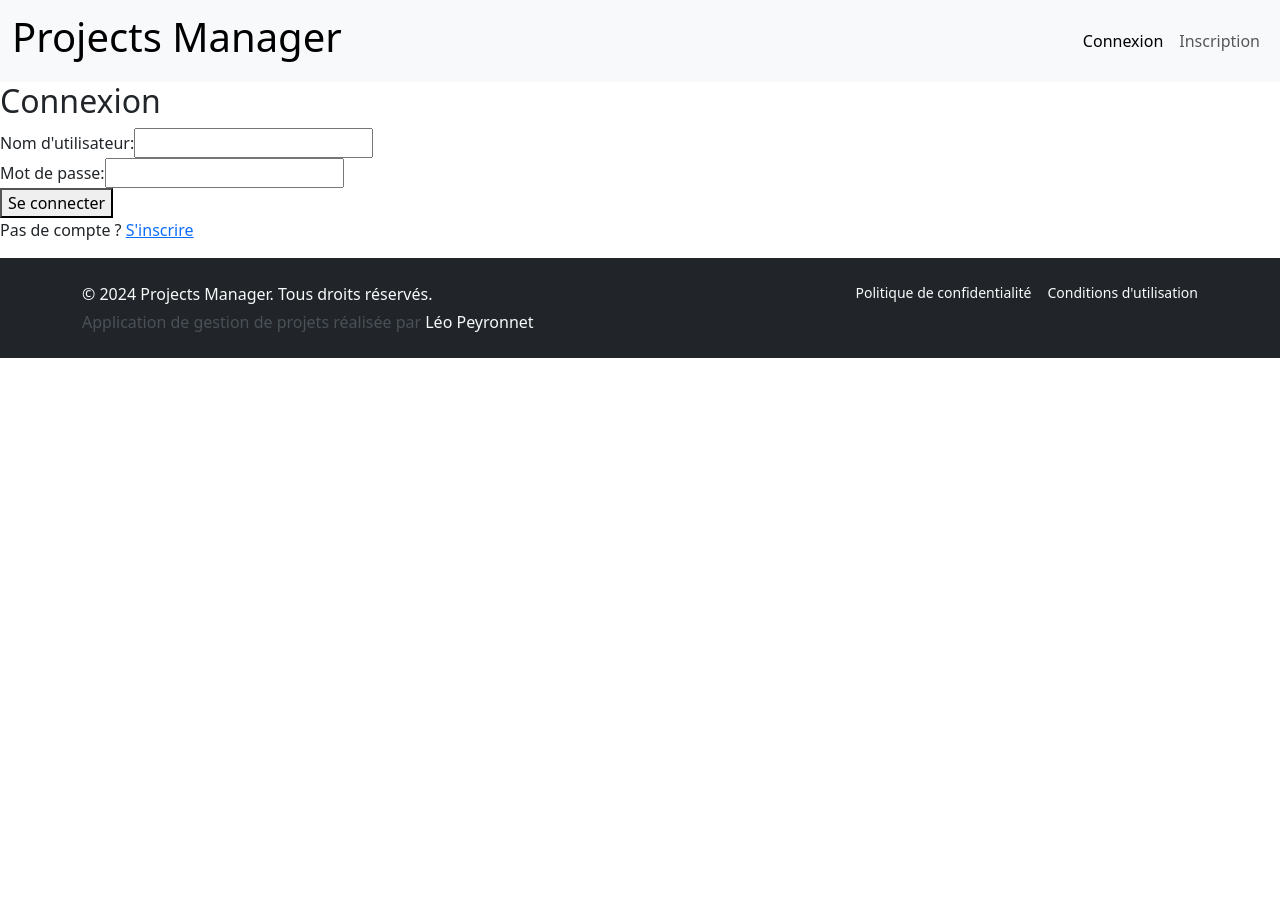
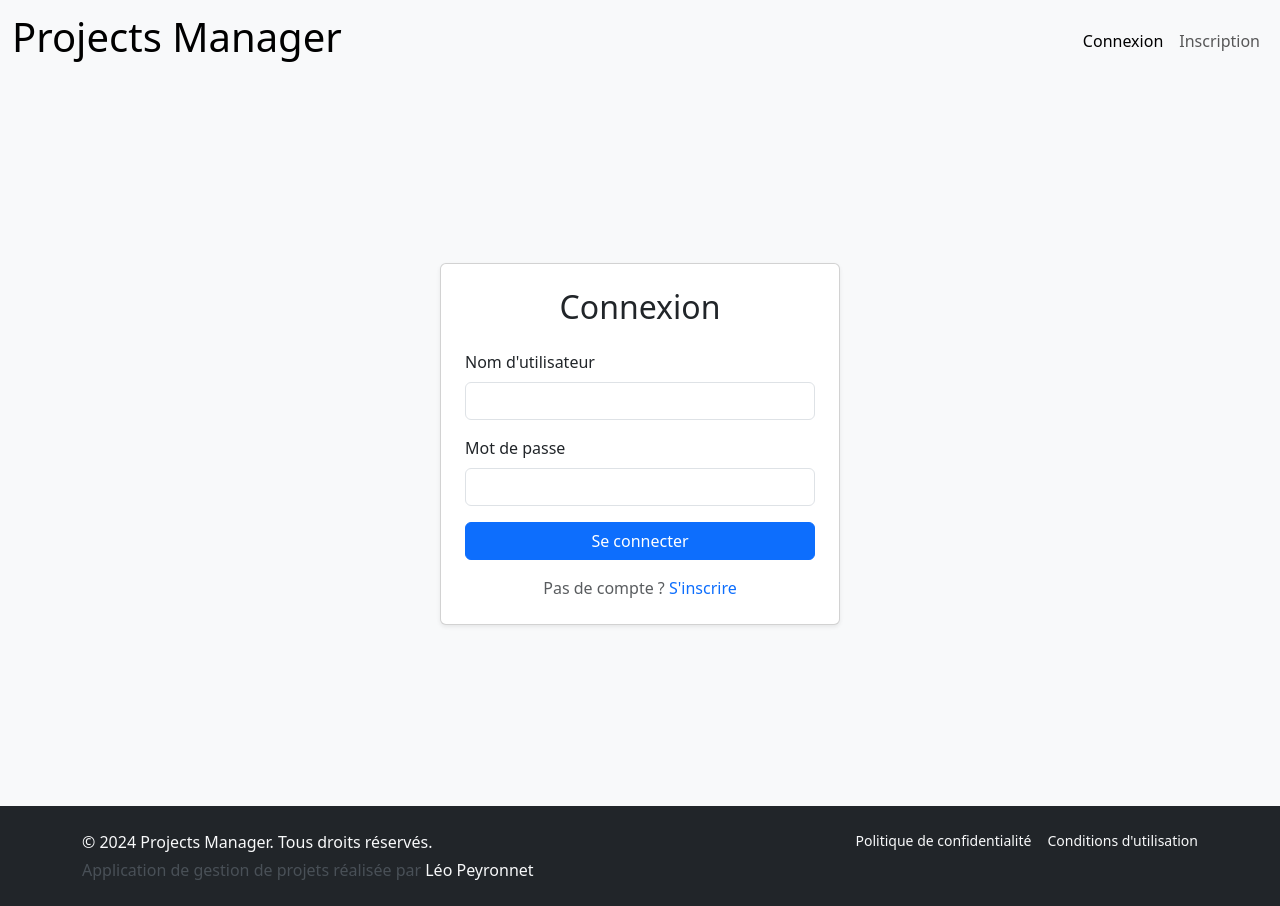
Before and after one commit to LaiPe/projects-manager, a React (Vite) app: page /login in a window 1280 px wide. Before the commit the page ends 800 px from the top, so only its background shows below. Built offline with nearby package versions, Linux system fonts and the light colour scheme; no server answers.

Commit message:
feat(Login, Register): enhance layout and styling with Bootstrap classes for improved user experience

```diff
--- a/src/pages/Login.jsx
+++ b/src/pages/Login.jsx
@@ -54,52 +54,81 @@ export function Login() {
     };
 
     return (
-        <div>
-            <h2>Connexion</h2>
+        <div className="container-fluid d-flex align-items-center justify-content-center hero-fullscreen-height bg-light">
+            <div className="card shadow-sm" style={{maxWidth: '400px', width: '100%'}}>
+                <div className="card-body p-4">
+                    <h2 className="card-title text-center mb-4">Connexion</h2>
 
                     {error && (
-                <div style={{ color: 'red', marginBottom: '1rem' }}>
+                        <div className="alert alert-danger" role="alert">
                             {error}
                         </div>
                     )}
 
                     <form method="post" onSubmit={handleSubmit}>
-                <div>
-                    <label>
-                        Nom d'utilisateur:
+                        <div className="mb-3">
+                            <label htmlFor="username" className="form-label">
+                                Nom d'utilisateur
+                            </label>
                             <input
                                 type="text"
+                                id="username"
                                 name="username"
+                                className={`form-control ${usernameError ? 'is-invalid' : ''}`}
                                 value={username}
                                 onChange={(e) => handleUsernameChange(e)}
-                            required />
+                                required
+                            />
+                            {usernameError && (
+                                <div className="invalid-feedback">
+                                    {usernameError}
+                                </div>
+                            )}
+                        </div>
+
+                        <div className="mb-3">
+                            <label htmlFor="password" className="form-label">
+                                Mot de passe
                             </label>
-                    {usernameError && <p style={{ color: 'red' }}>{usernameError}</p>}
-                </div>
-                <div>
-                    <label>
-                        Mot de passe:
                             <input
                                 type="password"
+                                id="password"
                                 name="password"
+                                className={`form-control ${passwordError ? 'is-invalid' : ''}`}
                                 value={password}
                                 onChange={(e) => handlePasswordChange(e)}
-                            required />
-                    </label>
-                    {passwordError && <p style={{ color: 'red' }}>{passwordError}</p>}
+                                required
+                            />
+                            {passwordError && (
+                                <div className="invalid-feedback">
+                                    {passwordError}
                                 </div>
+                            )}
+                        </div>
+
                         <button
                             type="submit"
-                    disabled={isSubmitting || usernameError || passwordError }
+                            className="btn btn-primary w-100 mb-3"
+                            disabled={isSubmitting || usernameError || passwordError}
                         >
-                    {isSubmitting ? 'Connexion...' : 'Se connecter'}
+                            {isSubmitting ? (
+                                <>
+                                    <span className="spinner-border spinner-border-sm me-2" role="status" aria-hidden="true"></span>
+                                    Connexion...
+                                </>
+                            ) : (
+                                'Se connecter'
+                            )}
                         </button>
                     </form>
 
-            <p>
-                Pas de compte ? <Link to="/register">S'inscrire</Link>
+                    <div className="text-center">
+                        <p className="mb-0 text-muted">
+                            Pas de compte ? <Link to="/register" className="link-primary text-decoration-none">S'inscrire</Link>
                         </p>
-
+                    </div>
+                </div>
+            </div>
         </div>
     )
 }
--- a/src/pages/Register.jsx
+++ b/src/pages/Register.jsx
@@ -62,57 +62,83 @@ function Register() {
     };
 
     return (
-        <div>
-            <h2>Inscription</h2>
+        <div className="container-fluid d-flex align-items-center justify-content-center hero-fullscreen-height bg-light">
+            <div className="card shadow-sm" style={{maxWidth: '400px', width: '100%'}}>
+                <div className="card-body p-4">
+                    <h2 className="card-title text-center mb-4">Inscription</h2>
 
                     {error && (
-                <div style={{ color: 'red', marginBottom: '1rem' }}>
+                        <div className="alert alert-danger" role="alert">
                             {error}
                         </div>
                     )}
 
                     <form onSubmit={handleSubmit}>
-                <div>
-                    <label>
-                        Nom d'utilisateur:
+                        <div className="mb-3">
+                            <label htmlFor="username" className="form-label">
+                                Nom d'utilisateur
+                            </label>
                             <input
                                 type="text"
+                                id="username"
                                 name="username"
+                                className={`form-control ${usernameError ? 'is-invalid' : ''}`}
                                 value={username}
                                 onChange={(e) => handleUsernameChange(e)}
                                 required
                                 disabled={isSubmitting}
                             />
-                    </label>
-                    {usernameError && <p style={{ color: 'red' }}>{usernameError}</p>}
+                            {usernameError && (
+                                <div className="invalid-feedback">
+                                    {usernameError}
+                                </div>
+                            )}
                         </div>
 
-                <div>
-                    <label>
-                        Mot de passe:
+                        <div className="mb-3">
+                            <label htmlFor="password" className="form-label">
+                                Mot de passe
+                            </label>
                             <input
                                 type="password"
+                                id="password"
                                 name="password"
+                                className={`form-control ${passwordError ? 'is-invalid' : ''}`}
                                 value={password}
                                 onChange={(e) => handlePasswordChange(e)}
                                 required
                                 disabled={isSubmitting}
                             />
-                    </label>
-                    {passwordError && <p style={{ color: 'red' }}>{passwordError}</p>}
+                            {passwordError && (
+                                <div className="invalid-feedback">
+                                    {passwordError}
+                                </div>
+                            )}
                         </div>
 
                         <button
                             type="submit"
+                            className="btn btn-primary w-100 mb-3"
                             disabled={isSubmitting || usernameError || passwordError}
                         >
-                    {isSubmitting ? 'Inscription en cours...' : 'S\'inscrire'}
+                            {isSubmitting ? (
+                                <>
+                                    <span className="spinner-border spinner-border-sm me-2" role="status" aria-hidden="true"></span>
+                                    Inscription en cours...
+                                </>
+                            ) : (
+                                'S\'inscrire'
+                            )}
                         </button>
                     </form>
 
-            <p>
-                Déjà un compte ? <Link to="/login">Se connecter</Link>
+                    <div className="text-center">
+                        <p className="mb-0 text-muted">
+                            Déjà un compte ? <Link to="/login" className="link-primary text-decoration-none">Se connecter</Link>
                         </p>
+                    </div>
+                </div>
+            </div>
         </div>
     );
 }
```
Lines whose indentation alone changed are shown as unchanged.
